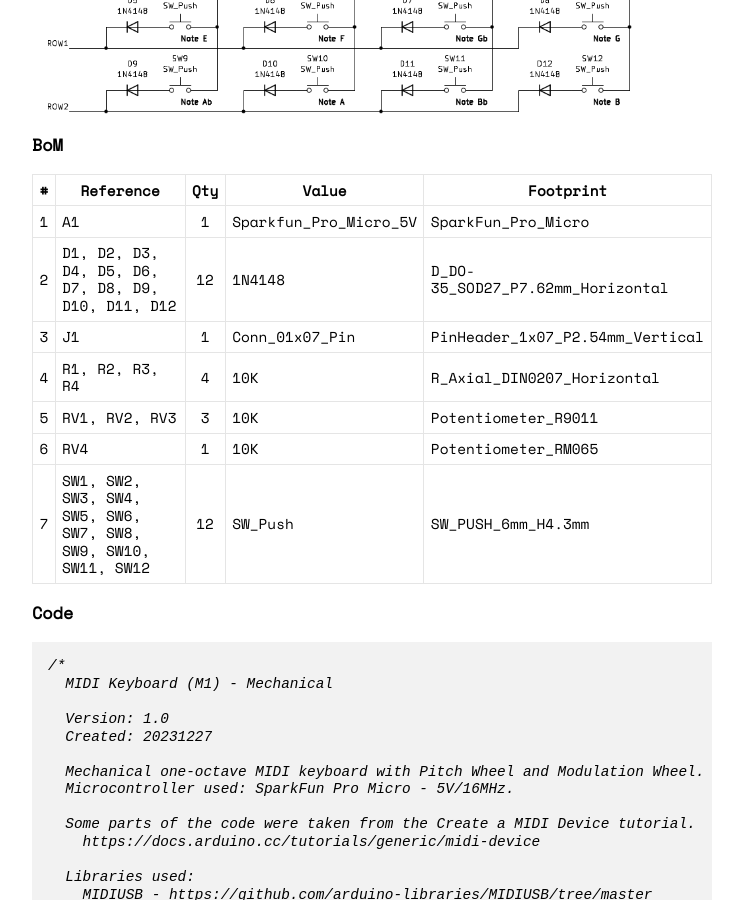
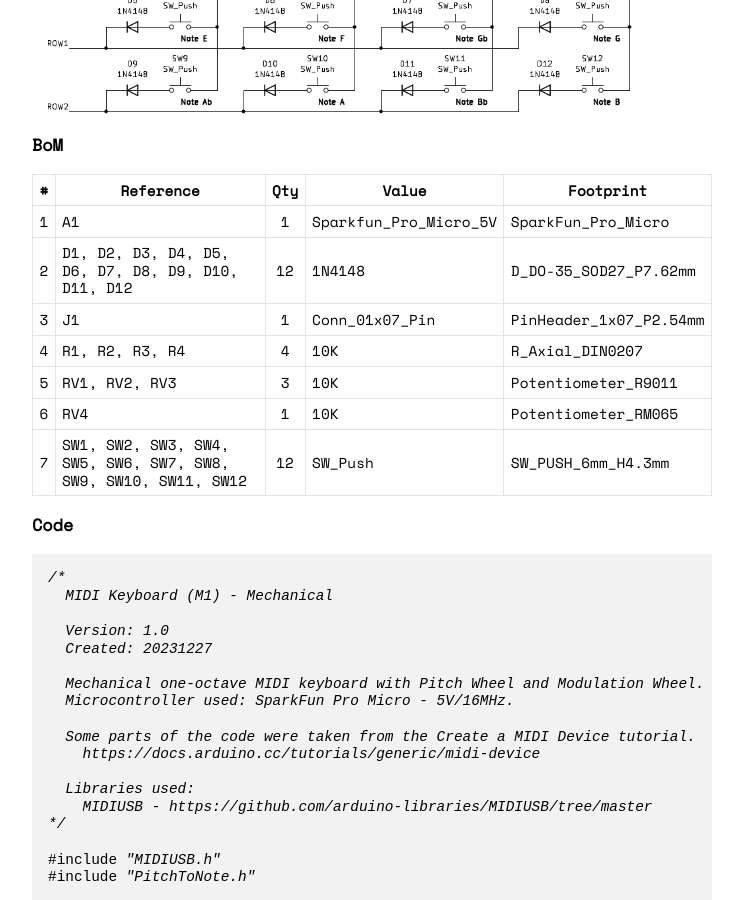
Before and after one commit to vec2pt/vec2pt.github.io, a Jekyll site: the page built from _posts/2023-12-27-midi-keyboard-m1.md, in a window 1280 px wide and 900 px high, scrolled down 1014 px. Shown: the whole window, without its empty margins (268-1011 px from the left). Built offline with Jekyll 4.4.1, drawn with Linux system fonts in a browser that asks for light colours; nearby versions of some CDN libraries.

Commit message:
Bom update

```diff
--- a/_posts/2023-12-27-midi-keyboard-m1.md
+++ b/_posts/2023-12-27-midi-keyboard-m1.md
@@ -19,9 +19,9 @@ Mechanical one-octave MIDI keyboard with Pitch Wheel and Modulation Wheel. Micro
 | # | Reference                                                     | Qty | Value                 | Footprint                                         |
 |---|---------------------------------------------------------------|:---:|-----------------------|---------------------------------------------------|
 | 1 | A1                                                            | 1   | Sparkfun_Pro_Micro_5V | SparkFun_Pro_Micro                                |
-| 2 | D1, D2, D3, D4, D5, D6, D7, D8, D9, D10, D11, D12             | 12  | 1N4148                | D_DO-35_SOD27_P7.62mm_Horizontal                  |
-| 3 | J1                                                            | 1   | Conn_01x07_Pin        | PinHeader_1x07_P2.54mm_Vertical                   |
-| 4 | R1, R2, R3, R4                                                | 4   | 10K                   | R_Axial_DIN0207_Horizontal |
+| 2 | D1, D2, D3, D4, D5, D6, D7, D8, D9, D10, D11, D12             | 12  | 1N4148                | D_DO-35_SOD27_P7.62mm                  |
+| 3 | J1                                                            | 1   | Conn_01x07_Pin        | PinHeader_1x07_P2.54mm                   |
+| 4 | R1, R2, R3, R4                                                | 4   | 10K                   | R_Axial_DIN0207 |
 | 5 | RV1, RV2, RV3                                                 | 3   | 10K                   | Potentiometer_R9011                               |
 | 6 | RV4                                                           | 1   | 10K                   | Potentiometer_RM065                               |
 | 7 | SW1, SW2, SW3, SW4, SW5, SW6, SW7, SW8, SW9, SW10, SW11, SW12 | 12  | SW_Push               | SW_PUSH_6mm_H4.3mm                                |
```
Also changed, not shown: _posts/2022-04-18-atari-punk-console.md (+2 -2 lines).
